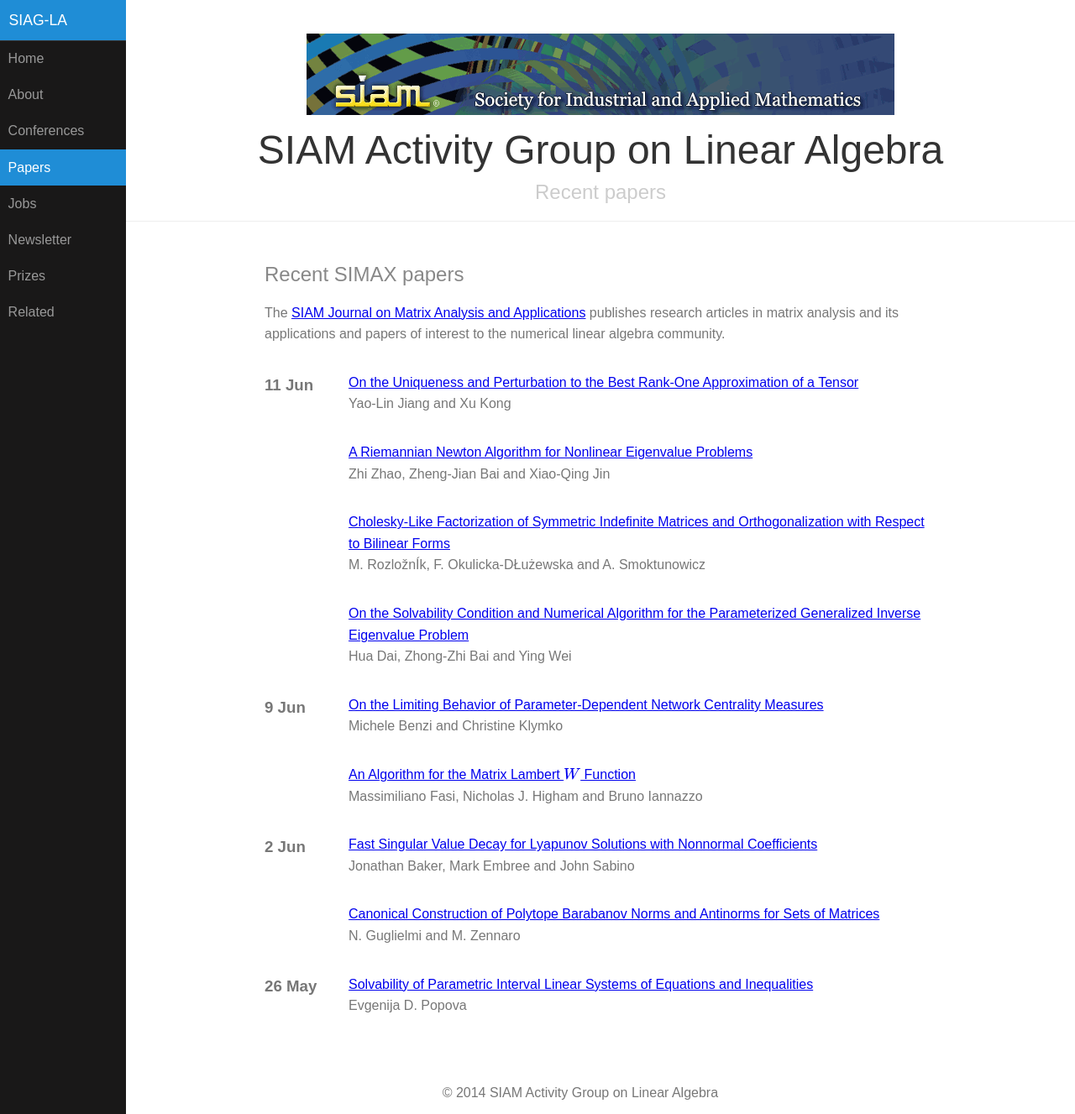
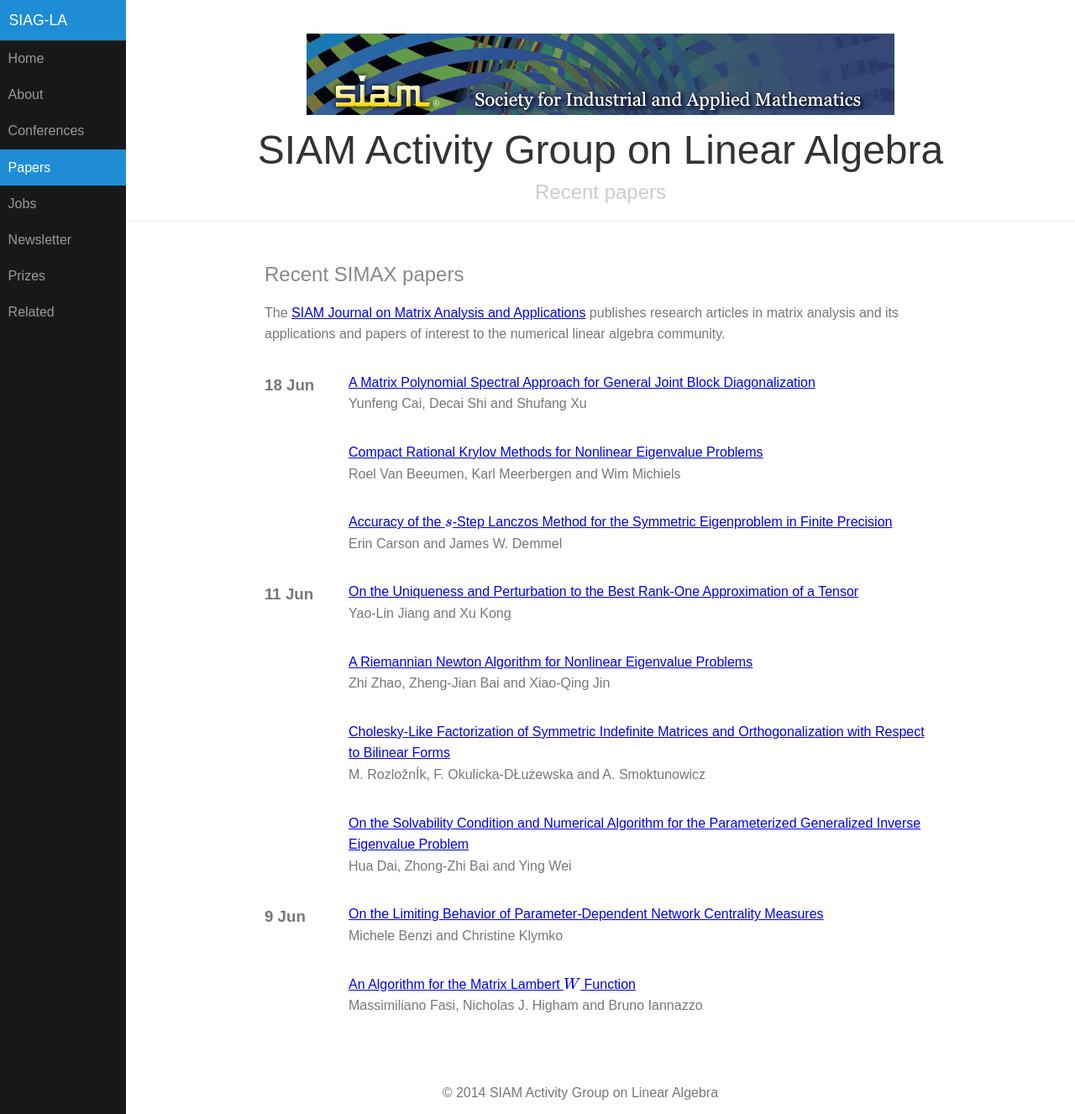
Before and after one commit to dbindel/siagla, a Jekyll site: the page built from simax.html, in a window 1280 px wide and 1327 px high. Shown: the whole window at 84% size. Built offline with Jekyll 4.4.1, drawn with Linux system fonts in a browser that asks for light colours; formulas are drawn with MathJax 3.

Commit message:
Automated updates to simax.yml

```diff
--- a/_data/simax.yml
+++ b/_data/simax.yml
@@ -967,3 +967,28 @@
   title: On the Uniqueness and Perturbation to the Best Rank-One Approximation of
     a Tensor
   volume: '36'
+- authors: Erin Carson and James W. Demmel
+  date: '2015-06-18T07:00:00Z'
+  doi: doi:10.1137/140990735
+  link: http://epubs.siam.org/doi/abs/10.1137/140990735?ai=s7&mi=3ezuvv&af=R
+  pp_end: '819'
+  pp_start: '793'
+  title: Accuracy of the $s$-Step Lanczos Method for the Symmetric Eigenproblem in
+    Finite Precision
+  volume: '36'
+- authors: Roel Van Beeumen, Karl Meerbergen and Wim Michiels
+  date: '2015-06-18T07:00:00Z'
+  doi: doi:10.1137/140976698
+  link: http://epubs.siam.org/doi/abs/10.1137/140976698?ai=s7&mi=3ezuvv&af=R
+  pp_end: '838'
+  pp_start: '820'
+  title: Compact Rational Krylov Methods for Nonlinear Eigenvalue Problems
+  volume: '36'
+- authors: Yunfeng Cai, Decai Shi and Shufang Xu
+  date: '2015-06-18T07:00:00Z'
+  doi: doi:10.1137/130935264
+  link: http://epubs.siam.org/doi/abs/10.1137/130935264?ai=s7&mi=3ezuvv&af=R
+  pp_end: '863'
+  pp_start: '839'
+  title: A Matrix Polynomial Spectral Approach for General Joint Block Diagonalization
+  volume: '36'
```
